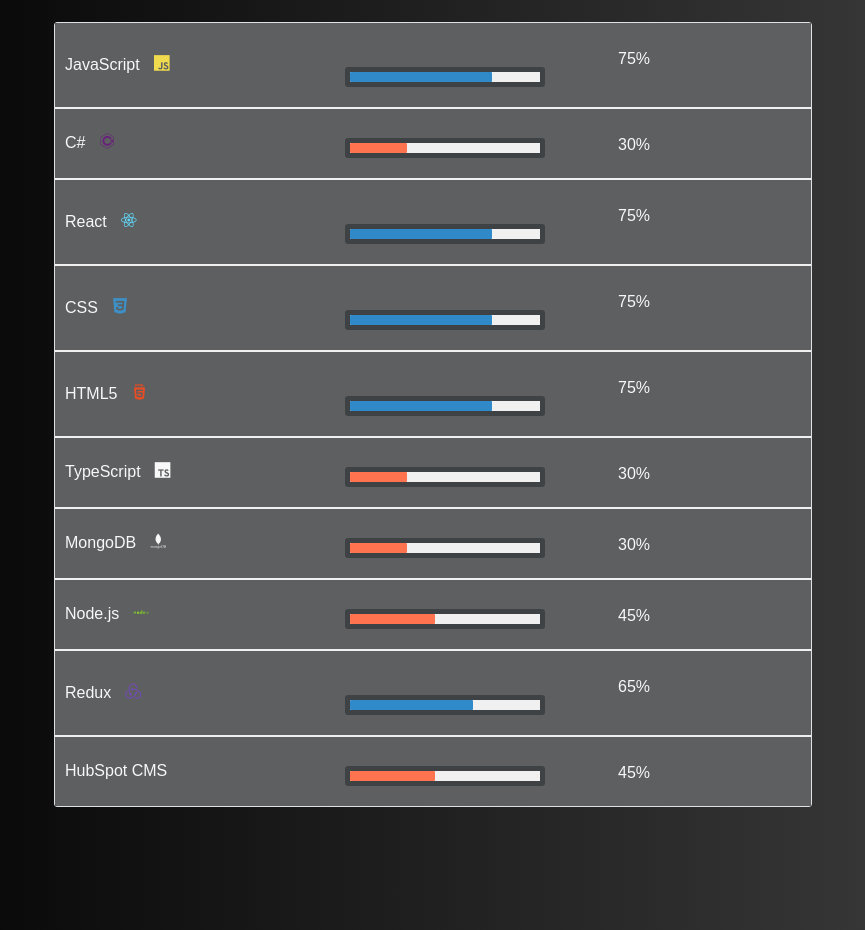
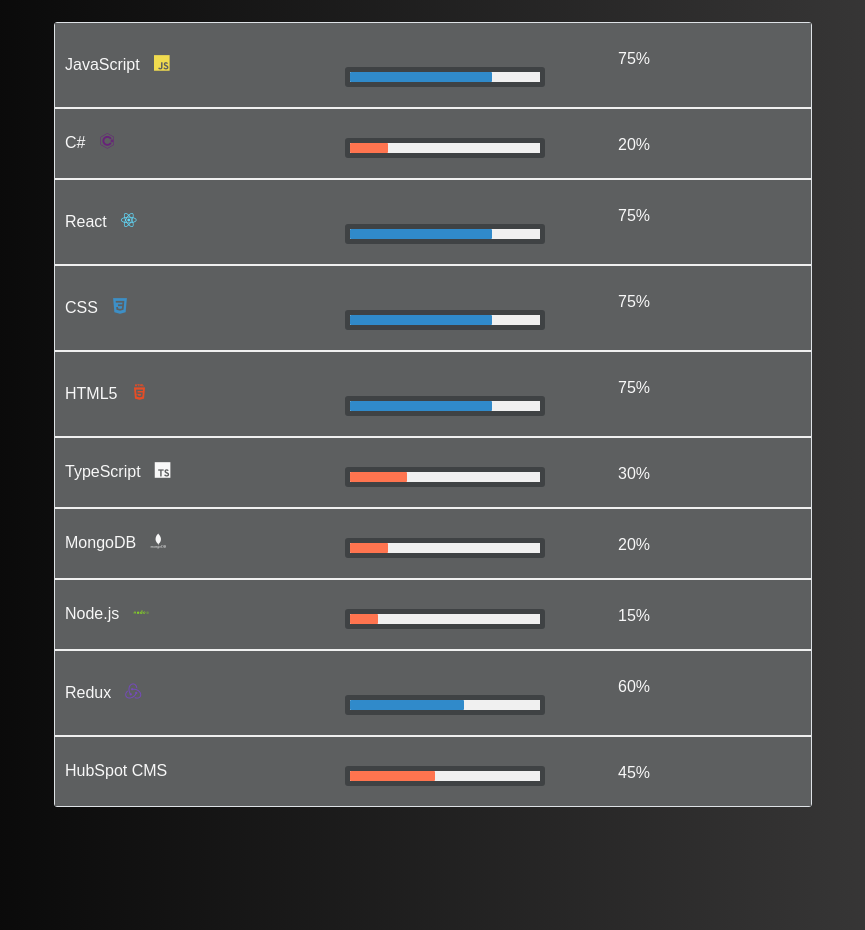
Before and after one commit to quanbui210/My-Portfolio-Web, a React (Create React App) app: page / in a window 1280 px wide. Shown: the part 1140-2070 px from the top of the page, without its empty margins (207-1072 px from the left). Built offline with nearby package versions, Linux system fonts and the light colour scheme; a web font is replaced by a local one.

Commit message:
Update Skill.js

```diff
--- a/src/components/Skill/Skill.js
+++ b/src/components/Skill/Skill.js
@@ -25,9 +25,9 @@
           <td>C#
             <i className="skill-icon devicon-csharp-line-wordmark colored"></i>
           </td>
-          <td><span className="percent">30%</span>
+          <td><span className="percent">20%</span>
             <div className="bar two">
-              <div className="fill" style={{width:"30%"}}></div>
+              <div className="fill" style={{width:"20%"}}></div>
             </div>
           </td>
         </tr>
@@ -75,15 +75,15 @@
           <td>MongoDB
             <i className="skill-icon devicon-mongodb-plain-wordmark"></i>
           </td>
-          <td><span className="percent">30%</span>
+          <td><span className="percent">20%</span>
             <div className="bar two">
-              <div className="fill" style={{width:"30%"}}></div>
+              <div className="fill" style={{width:"20%"}}></div>
             </div>
           </td>
         </tr>
         {/* <tr>
           <td>MySQL</td>
-          <td><span className="percent">30%</span>
+          <td><span className="percent">20%</span>
             <div className="bar two">
               <div className="fill" style={{width:"30%"}}></div>
             </div>
@@ -93,9 +93,9 @@
           <td>Node.js
             <i className="skill-icon devicon-nodejs-plain-wordmark colored"></i>
           </td>
-          <td><span className="percent">45%</span>
+          <td><span className="percent">15%</span>
             <div className="bar two">
-              <div className="fill" style={{width:"45%"}}></div>
+              <div className="fill" style={{width:"15%"}}></div>
             </div>
           </td>
         </tr>
@@ -103,9 +103,9 @@
           <td>Redux
             <i className="skill-icon devicon-redux-original colored"></i>
           </td>
-          <td><span className="percent">65%</span>
+          <td><span className="percent">60%</span>
             <div className="bar one">
-              <div className="fill" style={{width:"65%"}}></div>
+              <div className="fill" style={{width:"60%"}}></div>
             </div>
           </td>
         </tr>
```
